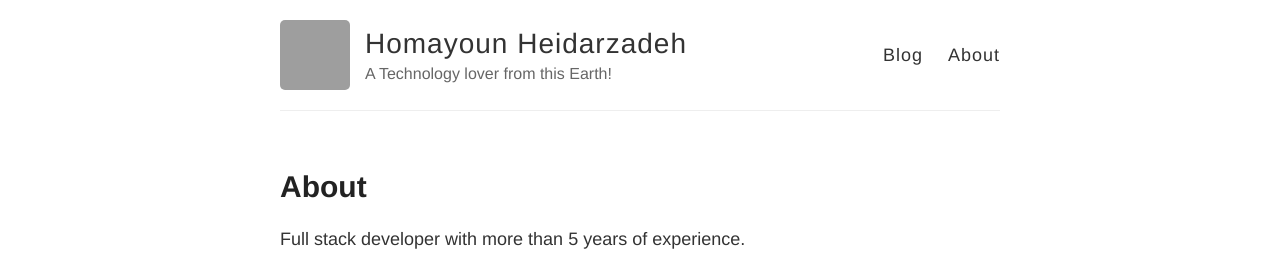
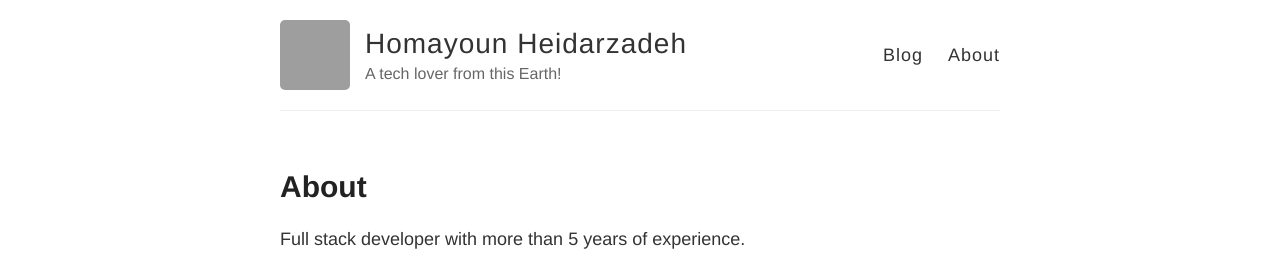
Before and after one commit to hhio618/hhio618.github.io, a Jekyll site: the page built from about.md, in a window 1280 px wide. Shown: the top 257 px of the page. Built offline with Jekyll 4.4.1, drawn with Linux system fonts in a browser that asks for light colours; grey boxes are pictures that could not be loaded.

Commit message:
Update _config.yml

```diff
--- a/_config.yml
+++ b/_config.yml
@@ -8,7 +8,7 @@ theme: jekyll-theme-hacker
 name: Homayoun Heidarzadeh
 
 # Short bio or description (displayed in the header)
-description: A Technology lover from this Earth!
+description: A tech lover from this Earth!
 
 # URL of your avatar or profile pic (you could use your GitHub profile pic)
 avatar: https://avatars2.githubusercontent.com/u/1272158?s=100&v=4
```
